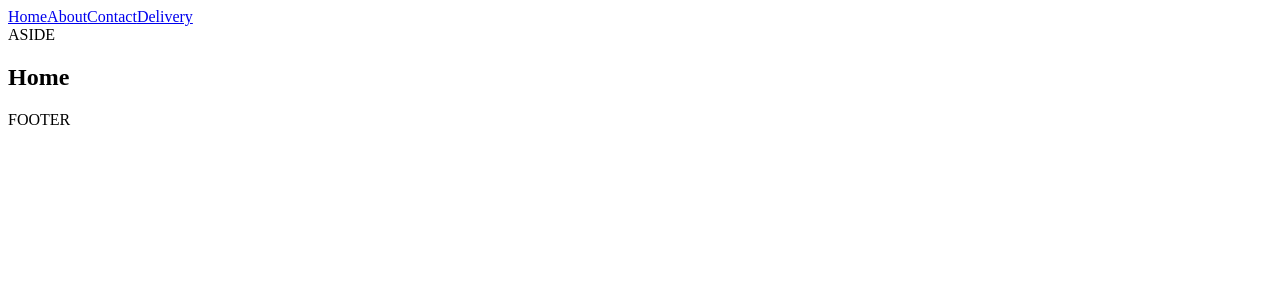
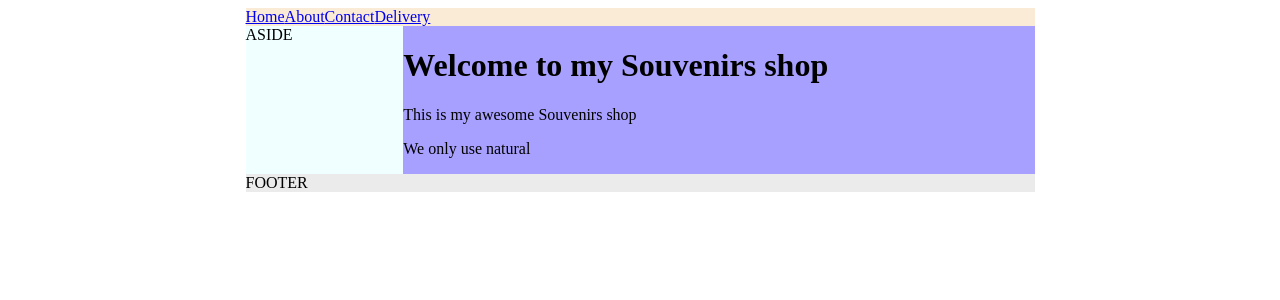
Before and after one commit to Aizadasyrdybaeva/diploma, a React (Vite) app: page / in a window 1280 px wide. Shown: the top 300 px of the page. Built offline with nearby package versions, Linux system fonts and the light colour scheme.

Commit message:
Add basic Layout styling

```diff
--- a/src/App.jsx
+++ b/src/App.jsx
@@ -1,5 +1,9 @@
 import Layout from './components/Layout/Layout';
 import { Route, Routes } from 'react-router-dom';
+import Home from './pages/Home';
+import About from './pages/About';
+import Contact from './pages/Contact';
+import Delivery from './pages/Delivery';
 
 
 export default function App() {
@@ -8,10 +12,10 @@ export default function App() {
     <div className="App">
        <Layout>
        <Routes>
-          <Route path="/" element={<h2>Home</h2>} />
-          <Route path="/about" element={<h2>About</h2>} />
-          <Route path="/contact" element={<h2>Contact</h2>} />
-          <Route path="/delivery" element={<h2>Delivery</h2>} />
+          <Route path="/" element={<Home/>} />
+          <Route path="/about" element={<About/>} />
+          <Route path="/contact" element={<Contact/>} />
+          <Route path="/delivery" element={<Delivery/>} />
 
         </Routes>
        </Layout>
--- a/src/components/Layout/Layout.css
+++ b/src/components/Layout/Layout.css
@@ -0,0 +1,25 @@
+.Layout{
+  max-width: 789px;
+  margin: 0 auto;
+  display: flex;
+  flex-wrap: wrap;
+}
+.Layout header{
+  background-color: antiquewhite;
+  flex-basis: 100%;
+  flex-grow: 0;
+  flex-shrink: 0;
+}
+
+.Layout aside {
+  background-color: azure;
+  flex: 20% 0 0;
+}
+.Layout main{
+  flex: 80% 1 1;
+  background-color: rgb(168, 160, 255);
+}
+.Layout footer{
+  flex: 100% 0 0;
+  background-color: rgb(235, 235, 235);
+}
--- /dev/null
+++ b/src/pages/About.jsx
@@ -0,0 +1,10 @@
+export default function About(){
+  return(
+    <div className="About">
+      <h1>Наш магазин сувениров </h1>
+      <p>This is my awesome Souvenirs shop</p>
+      <p>We only use natural </p>
+
+    </div>
+  );
+}
--- /dev/null
+++ b/src/pages/Contact.jsx
@@ -0,0 +1,9 @@
+export default function Contact(){
+  return(
+    <div className="Contact">
+      <h1>+996706690803</h1>
+
+
+    </div>
+  );
+}
--- /dev/null
+++ b/src/pages/Delivery.jsx
@@ -0,0 +1,10 @@
+export default function Delivery(){
+  return(
+    <div className="Delivery">
+      <h1>ff
+      </h1>
+
+
+    </div>
+  );
+}
--- /dev/null
+++ b/src/pages/Home.jsx
@@ -0,0 +1,10 @@
+export default function Home(){
+  return(
+    <div className="Home">
+      <h1>Welcome to my Souvenirs shop</h1>
+      <p>This is my awesome Souvenirs shop</p>
+      <p>We only use natural </p>
+
+    </div>
+  );
+}
```
